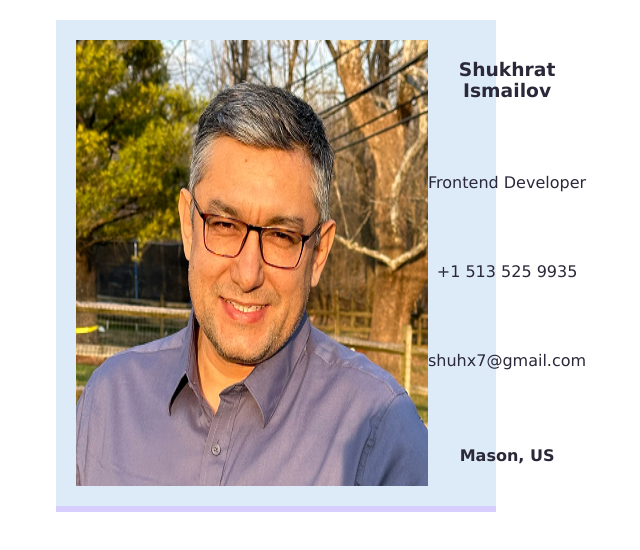
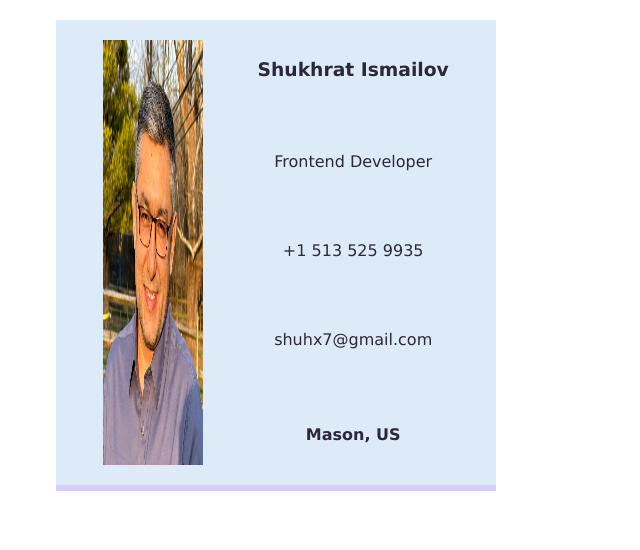
Before and after one commit to istool/business-card, a website built with Vite: page index.html in a window 1280 px wide. Shown: the whole page, without its empty margins (364-1004 px from the left). Built offline with nearby package versions, Linux system fonts and the light colour scheme.

Commit message:
Update styles.css

```diff
--- a/styles.css
+++ b/styles.css
@@ -9,7 +9,7 @@ body {
 }
 
 .avatar {
-    width: auto;
+    width: 100px;
 }
 
 .card {
```
